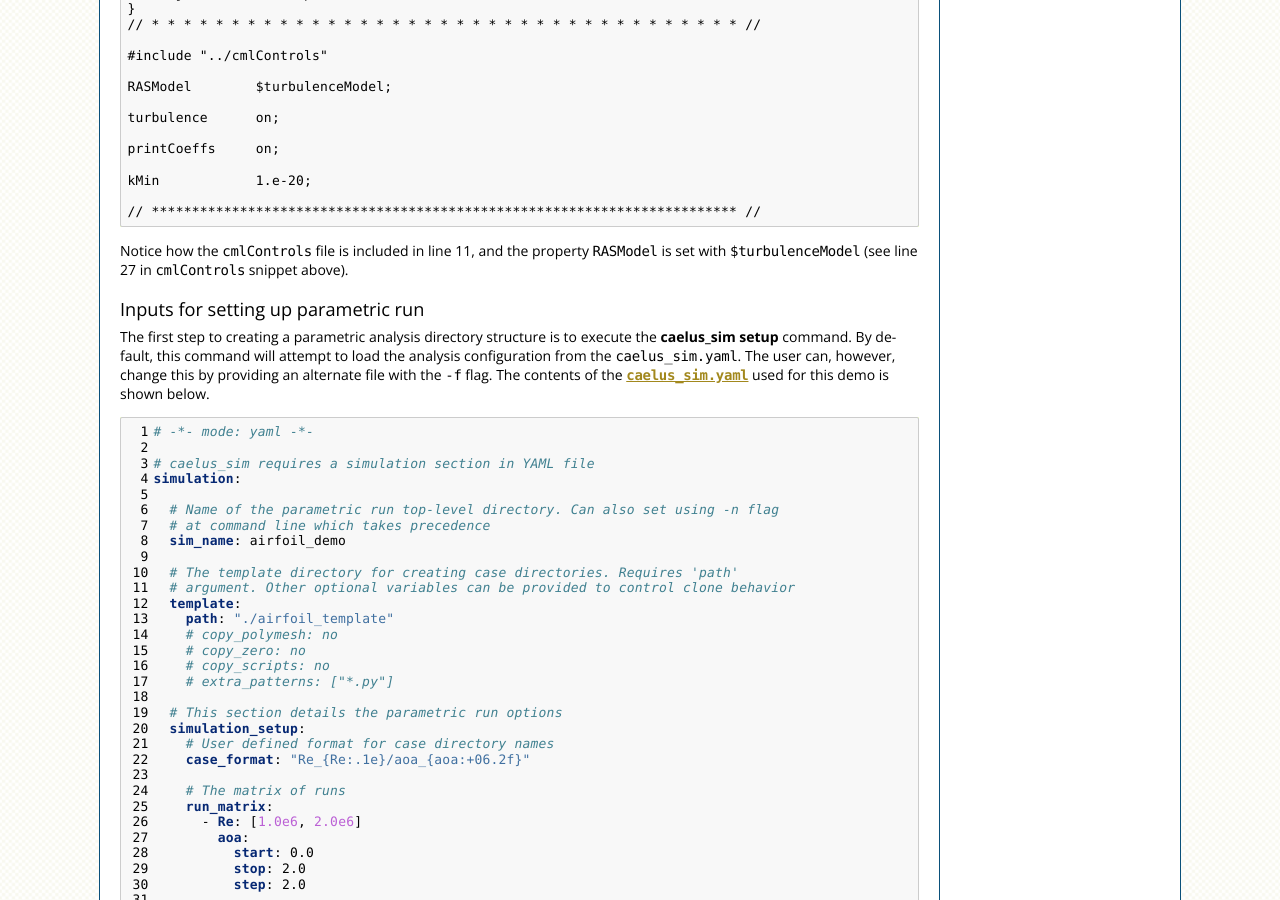
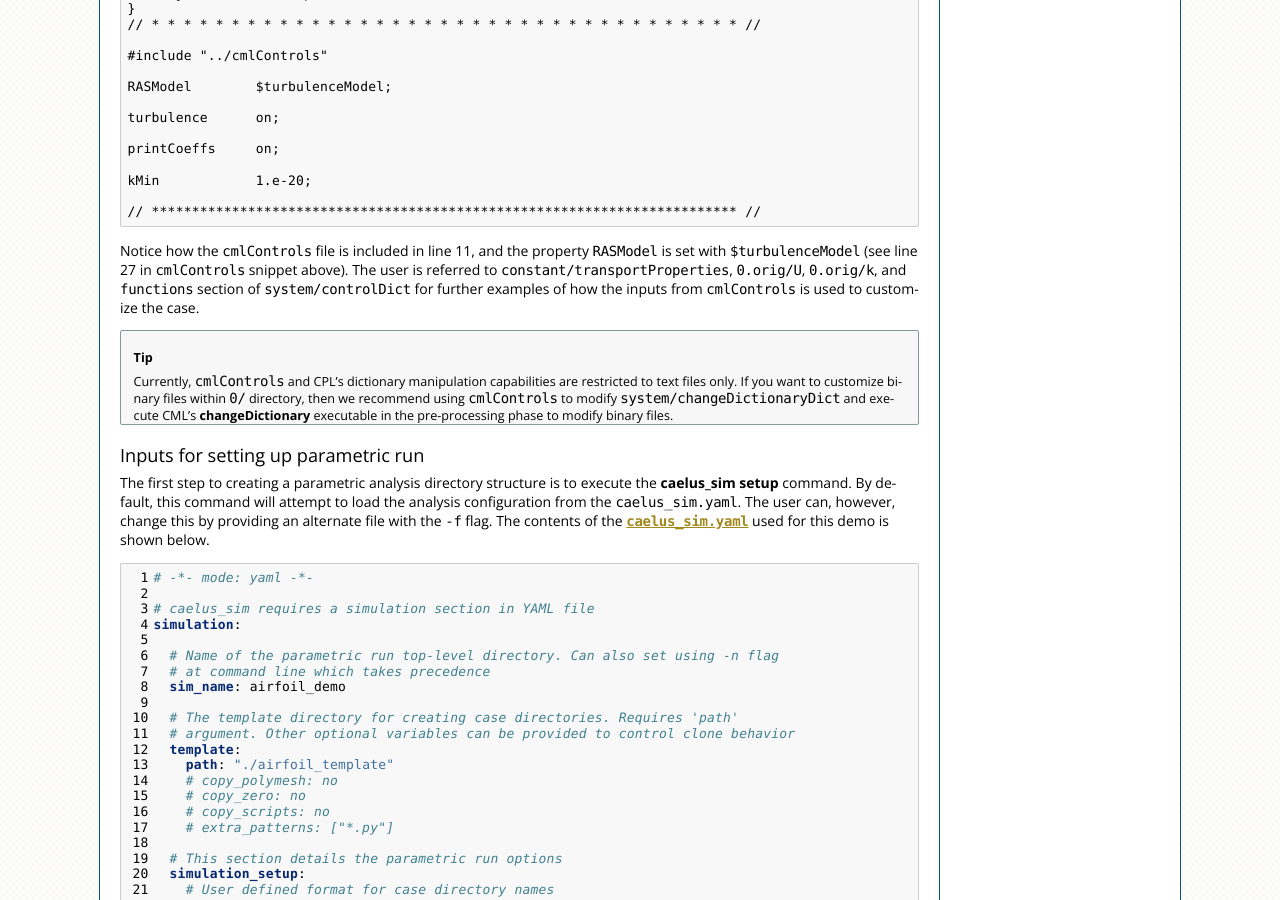
Before and after one commit to sayerhs/cpl, a Sphinx documentation site: the page built from docs/source/user/tutorials/caelus_sim.rst, in a window 1280 px wide and 900 px high, scrolled down 1889 px. Built offline with Sphinx 7.4.7, drawn with Linux system fonts in a browser that asks for light colours.

Commit message:
Updates to caelus_sim tutorial

```diff
--- a/docs/source/user/tutorials/caelus_sim.rst
+++ b/docs/source/user/tutorials/caelus_sim.rst
@@ -142,7 +142,19 @@ An example of using this file to set the turbulence model in
 
 Notice how the :file:`cmlControls` file is included in line 11, and the property
 ``RASModel`` is set with ``$turbulenceModel`` (see line 27 in
-:file:`cmlControls` snippet above).
+:file:`cmlControls` snippet above). The user is referred to
+:file:`constant/transportProperties`, :file:`0.orig/U`, :file:`0.orig/k`, and
+``functions`` section of :file:`system/controlDict` for further examples of how
+the inputs from :file:`cmlControls` is used to customize the case.
+
+.. tip::
+
+   Currently, :file:`cmlControls` and CPL's dictionary manipulation capabilities
+   are restricted to text files only. If you want to customize binary files
+   within :file:`0/` directory, then we recommend using :file:`cmlControls` to
+   modify :file:`system/changeDictionaryDict` and execute CML's
+   :program:`changeDictionary` executable in the pre-processing phase to modify
+   binary files.
 
 Inputs for setting up parametric run
 ------------------------------------
```
